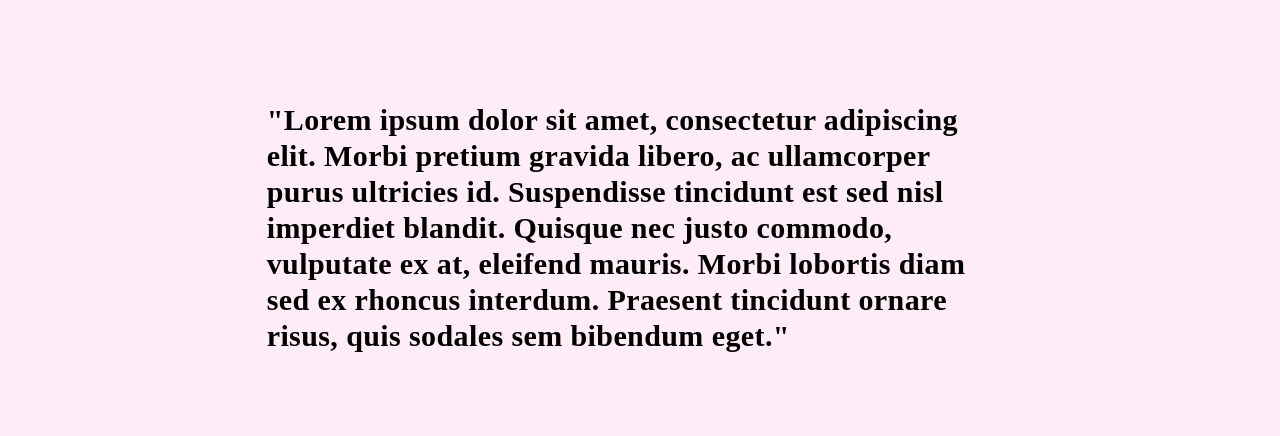
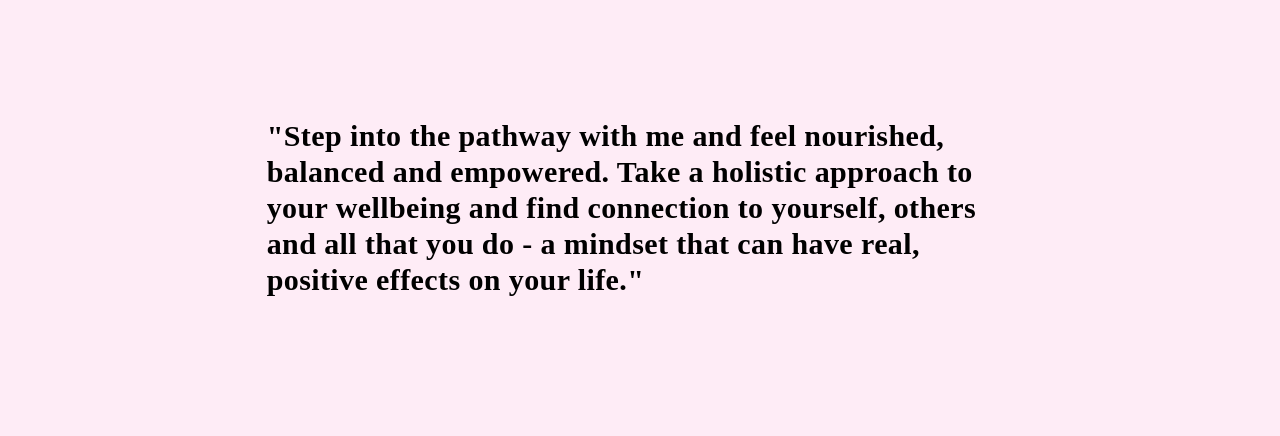
Before and after one commit to KrustyC/noralubberich.com, a Next.js app: page / in a window 1280 px wide. Shown: the part 982-1418 px from the top of the page. Built offline with nearby package versions, Linux system fonts and the light colour scheme; a web font is replaced by a local one.

Commit message:
feat: updated home page copy

```diff
--- a/src/pages/index.tsx
+++ b/src/pages/index.tsx
@@ -35,14 +35,12 @@ export default function Home() {
           />
         </div>
 
-        <div className="py-12 md:py-60 bg-[#FEECF6]">
-          <p className="text-2xl md:text-3xl w-10/12 lg:w-7/12 mx-auto font-bold py-8">
-            {'"'}Lorem ipsum dolor sit amet, consectetur adipiscing elit. Morbi
-            pretium gravida libero, ac ullamcorper purus ultricies id.
-            Suspendisse tincidunt est sed nisl imperdiet blandit. Quisque nec
-            justo commodo, vulputate ex at, eleifend mauris. Morbi lobortis diam
-            sed ex rhoncus interdum. Praesent tincidunt ornare risus, quis
-            sodales sem bibendum eget.{'"'}
+        <div className="py-12 md:py-72 bg-[#FEECF6]">
+          <p className="text-2xl md:text-3xl w-10/12 lg:w-7/12 lg:w-1/2 mx-auto font-bold">
+            {'"'}Step into the pathway with me and feel nourished, balanced and
+            empowered. Take a holistic approach to your wellbeing and find
+            connection to yourself, others and all that you do - a mindset that
+            can have real, positive effects on your life.{'"'}
           </p>
         </div>
 
```
Also changed, not shown: 1 other file (tests, documents, lock files or other folders).
